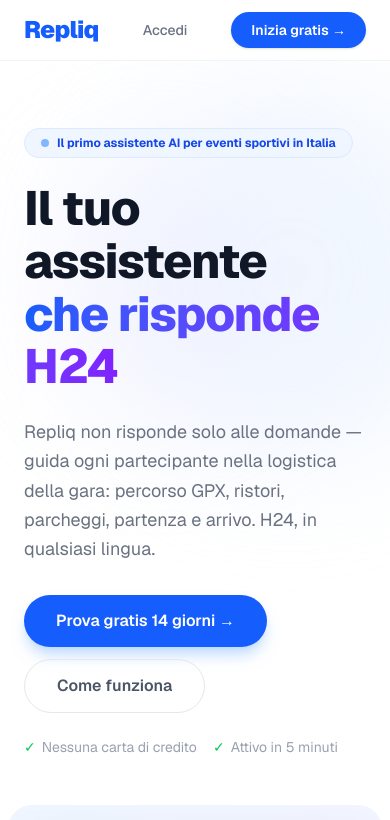
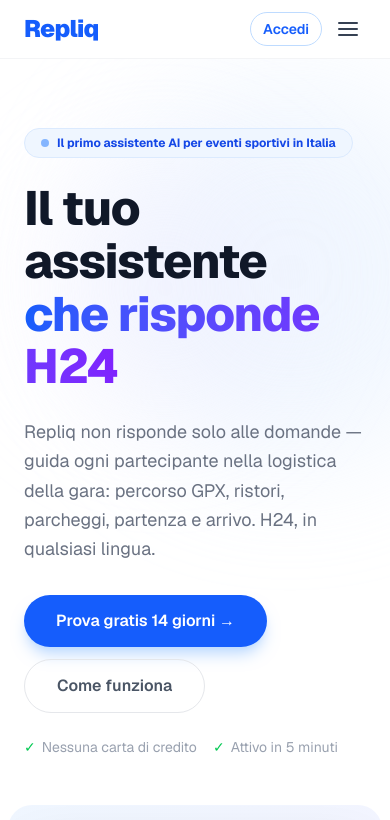
Before and after one commit to giacomonalesso93-maker/racebot-landing, a Next.js app: page / in a window 390 px wide. Shown: the top 820 px of the page. Built offline with nearby package versions, Linux system fonts and the light colour scheme.

Commit message:
Nav responsive con hamburger menu e bottone Accedi colorato

```diff
--- a/app/page.tsx
+++ b/app/page.tsx
@@ -40,16 +40,19 @@
 export default function LandingPage() {
   const [openFaq, setOpenFaq] = useState<number | null>(null);
   const [visibleMessages, setVisibleMessages] = useState(2);
+  const [menuOpen, setMenuOpen] = useState(false);
 
   return (
     <main className="bg-white text-gray-900 font-sans overflow-x-hidden">
 
       {/* NAV */}
-      <nav className="fixed top-0 left-0 right-0 z-50 bg-white/80 backdrop-blur-md border-b border-gray-100">
+      <nav className="fixed top-0 left-0 right-0 z-50 bg-white/90 backdrop-blur-md border-b border-gray-100">
         <div className="max-w-6xl mx-auto px-6 py-3 flex items-center justify-between">
           <a href="/">
             <span className="text-2xl font-black text-blue-600 tracking-tight">Repliq</span>
           </a>
+
+          {/* Desktop menu */}
           <div className="hidden md:flex items-center gap-8 text-sm text-gray-500">
             <a href="#come-funziona" className="hover:text-blue-600 transition-colors">Come funziona</a>
             <a href="#funzionalita" className="hover:text-blue-600 transition-colors">Funzionalità</a>
@@ -57,13 +60,51 @@
             <a href="#chi-siamo" className="hover:text-blue-600 transition-colors">Chi siamo</a>
             <a href="#faq" className="hover:text-blue-600 transition-colors">FAQ</a>
           </div>
-          <a href="http://app.repliq.it/login" className="text-sm text-gray-500 hover:text-gray-900 transition-colors font-medium">
-            Accedi
-          </a>
-          <a href="http://app.repliq.it/register" className="bg-blue-600 text-white px-5 py-2 rounded-full text-sm font-semibold hover:bg-blue-700 transition-colors shadow-sm">
-            Inizia gratis →
-          </a>
+
+          {/* Desktop CTA */}
+          <div className="hidden md:flex items-center gap-3">
+            <a href="http://app.repliq.it/login" className="text-sm border border-blue-200 text-blue-600 px-4 py-2 rounded-full font-semibold hover:bg-blue-50 transition-colors">
+              Accedi
+            </a>
+            <a href="http://app.repliq.it/register" className="bg-blue-600 text-white px-5 py-2 rounded-full text-sm font-semibold hover:bg-blue-700 transition-colors shadow-sm">
+              Inizia gratis →
+            </a>
+          </div>
+
+          {/* Mobile: CTA + hamburger */}
+          <div className="flex md:hidden items-center gap-2">
+            <a href="http://app.repliq.it/login" className="text-sm border border-blue-200 text-blue-600 px-3 py-1.5 rounded-full font-semibold hover:bg-blue-50 transition-colors">
+              Accedi
+            </a>
+            <button
+              onClick={() => setMenuOpen(!menuOpen)}
+              className="p-2 rounded-lg hover:bg-gray-100 transition-colors"
+              aria-label="Menu"
+            >
+              <div className="w-5 flex flex-col gap-1">
+                <span className={`h-0.5 bg-gray-700 rounded transition-all ${menuOpen ? "rotate-45 translate-y-1.5" : ""}`} style={{display:"block"}}></span>
+                <span className={`h-0.5 bg-gray-700 rounded transition-all ${menuOpen ? "opacity-0" : ""}`} style={{display:"block"}}></span>
+                <span className={`h-0.5 bg-gray-700 rounded transition-all ${menuOpen ? "-rotate-45 -translate-y-1.5" : ""}`} style={{display:"block"}}></span>
+              </div>
+            </button>
+          </div>
         </div>
+
+        {/* Mobile dropdown menu */}
+        {menuOpen && (
+          <div className="md:hidden bg-white border-t border-gray-100 px-6 py-4 flex flex-col gap-4 shadow-lg">
+            <a href="#come-funziona" onClick={() => setMenuOpen(false)} className="text-sm text-gray-600 font-medium hover:text-blue-600 transition-colors py-1">Come funziona</a>
+            <a href="#funzionalita" onClick={() => setMenuOpen(false)} className="text-sm text-gray-600 font-medium hover:text-blue-600 transition-colors py-1">Funzionalità</a>
+            <a href="/pricing" onClick={() => setMenuOpen(false)} className="text-sm text-gray-600 font-semibold hover:text-blue-600 transition-colors py-1">Prezzi</a>
+            <a href="#chi-siamo" onClick={() => setMenuOpen(false)} className="text-sm text-gray-600 font-medium hover:text-blue-600 transition-colors py-1">Chi siamo</a>
+            <a href="#faq" onClick={() => setMenuOpen(false)} className="text-sm text-gray-600 font-medium hover:text-blue-600 transition-colors py-1">FAQ</a>
+            <div className="pt-2 border-t border-gray-100">
+              <a href="http://app.repliq.it/register" className="block text-center bg-blue-600 text-white px-5 py-3 rounded-full text-sm font-semibold hover:bg-blue-700 transition-colors">
+                Inizia gratis →
+              </a>
+            </div>
+          </div>
+        )}
       </nav>
 
       {/* HERO */}
```
Also changed, not shown: public/giacomo.jpg.jpeg (added).
